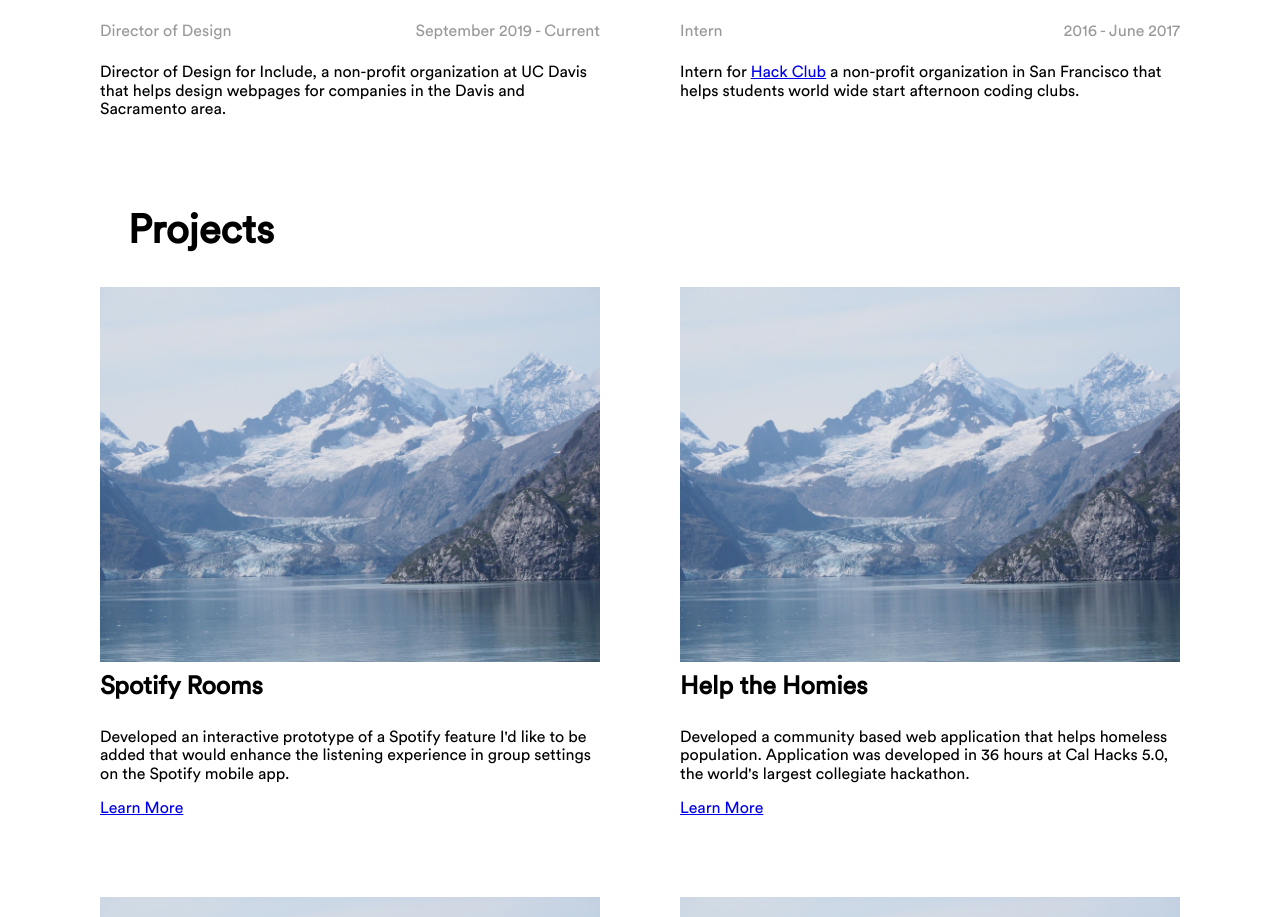
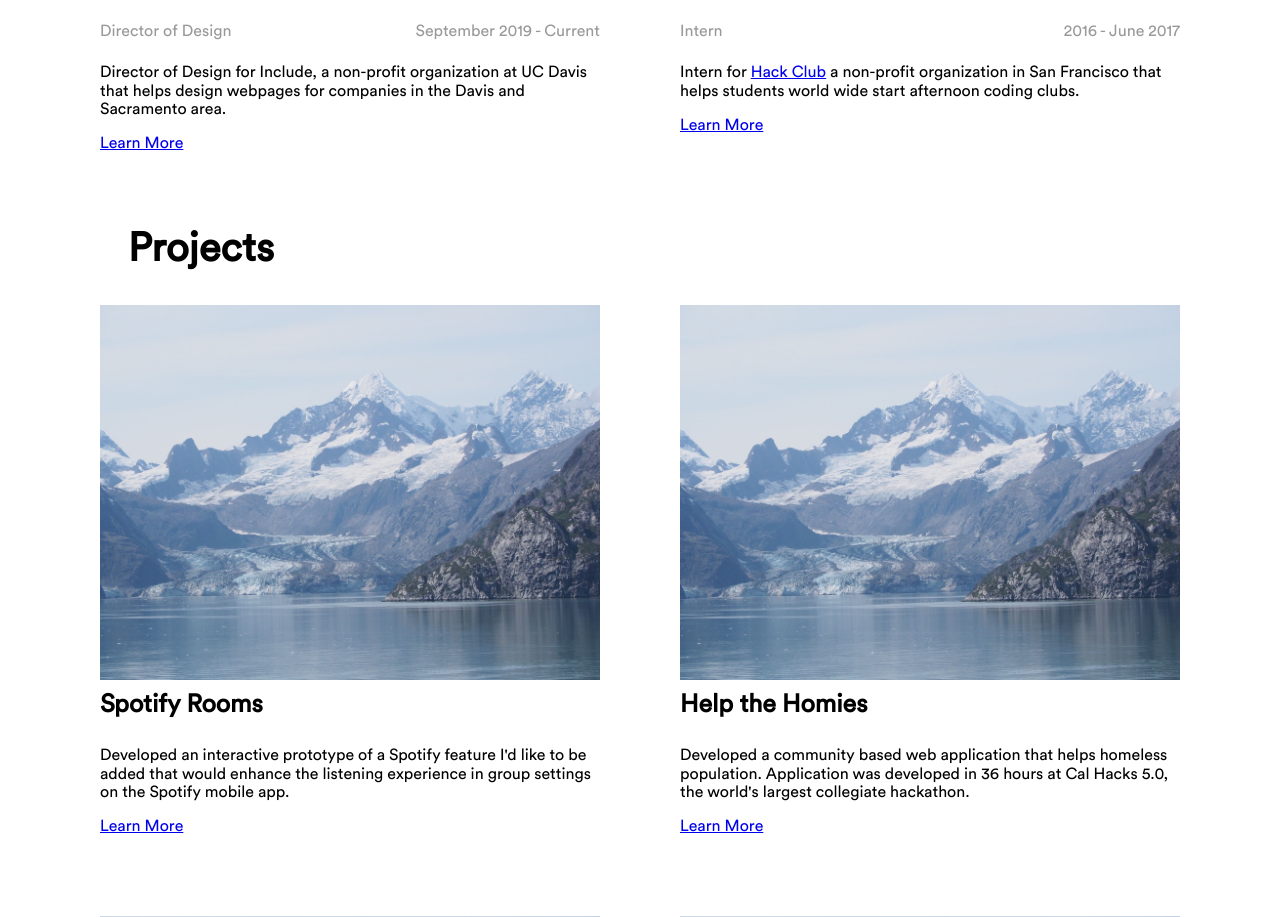
Before and after one commit to matthewkwong/new-site, a plain HTML site: page index.html in a window 1280 px wide. Shown: the part 1329-2246 px from the top of the page. Drawn offline with nearby package versions, Linux system fonts and the light colour scheme; a script that the page names is missing.

Commit message:
add link

```diff
--- a/index.html
+++ b/index.html
@@ -57,6 +57,9 @@
           <p>Director of Design for Include, a non-profit organization at UC Davis
             that helps design webpages for companies in the Davis and
             Sacramento area.</p>
+
+          <a href = "/cal-hacks">Learn More</a>
+
         </div>
       </div>
 
@@ -74,6 +77,10 @@
           <p>Intern for <a href = "https://hackclub.com/">Hack Club</a> a
             non-profit organization in San Francisco that helps students world
             wide start afternoon coding clubs.</p>
+
+
+          <a href = "/cal-hacks">Learn More</a>
+
         </div>
       </div>
 
```
